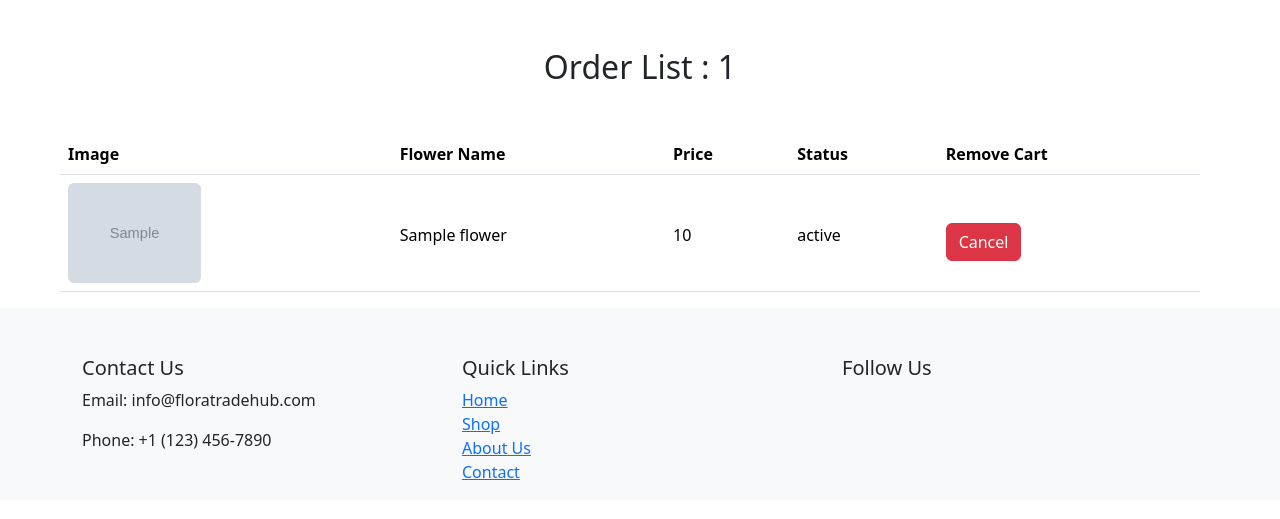
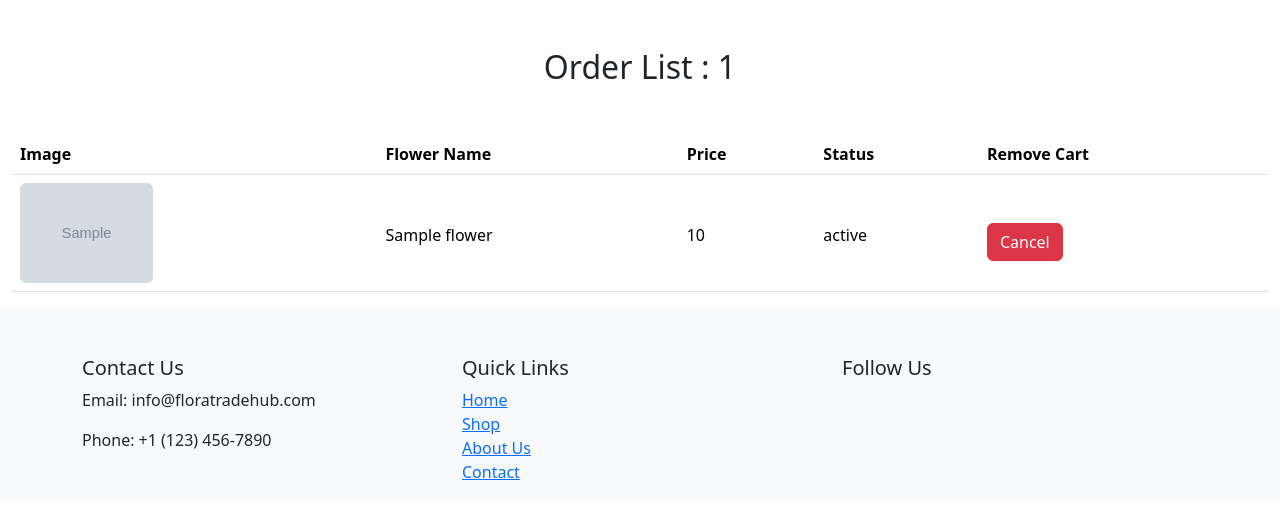
Before and after one commit to dmmonir2003/FloraTradeHub-FLOWER-SELL-WEBSITE, a Django app: template flowers/templates/cart.html in a window 1280 px wide. Shown: the part 68-587 px from the top of the page. Run offline with Django 4.2, Linux system fonts and the light colour scheme; the template is opened without the code that fills it: most values are stand-ins (such as "Sample title", 1, 10 or a date in 2020); some libraries are stand-ins or nearby versions.

Commit message:
add style

```diff
--- a/flowers/templates/cart.html
+++ b/flowers/templates/cart.html
@@ -9,7 +9,7 @@
   </style>
   <h2 class="text-center my-5">Order List : {{ orders|length }}</h2>
 
-  <table class="table container mx-5">
+  <table class="table">
     <thead>
       <tr>
         <th scope="col">Image</th>
```
